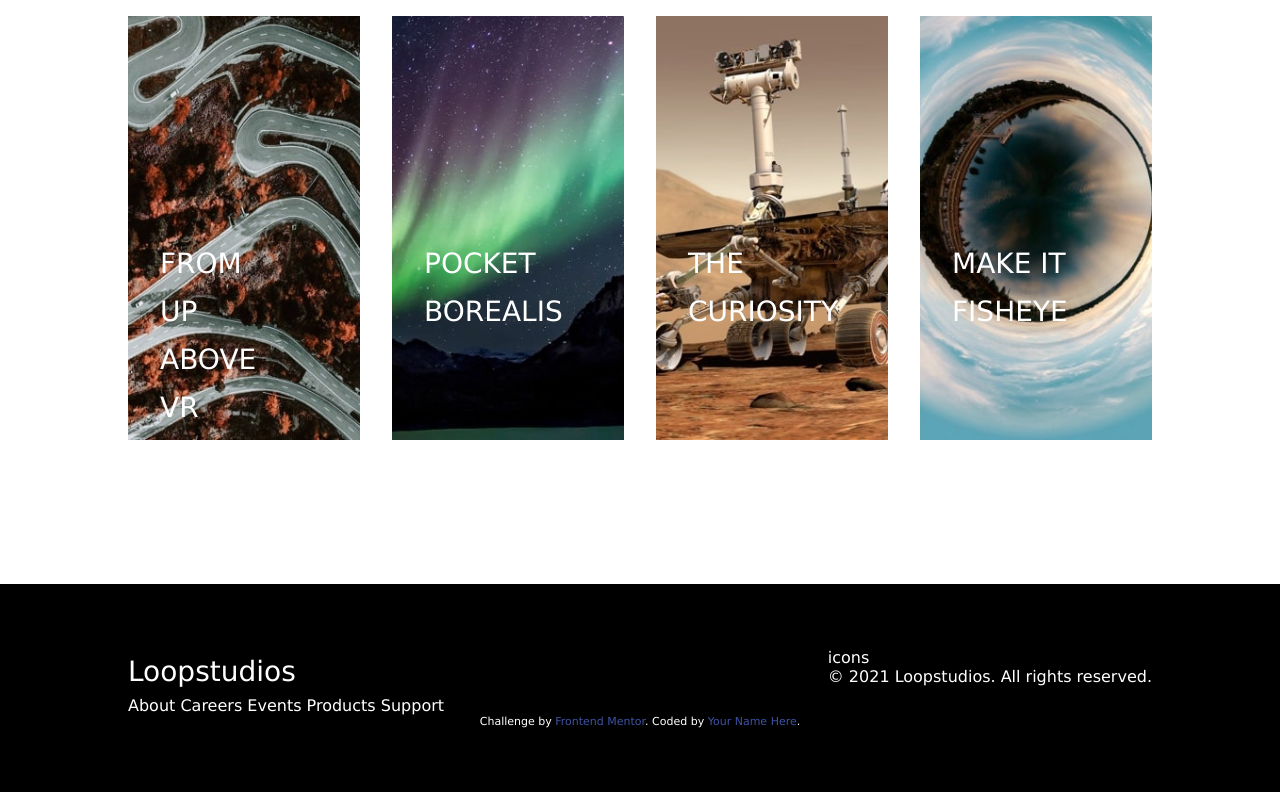
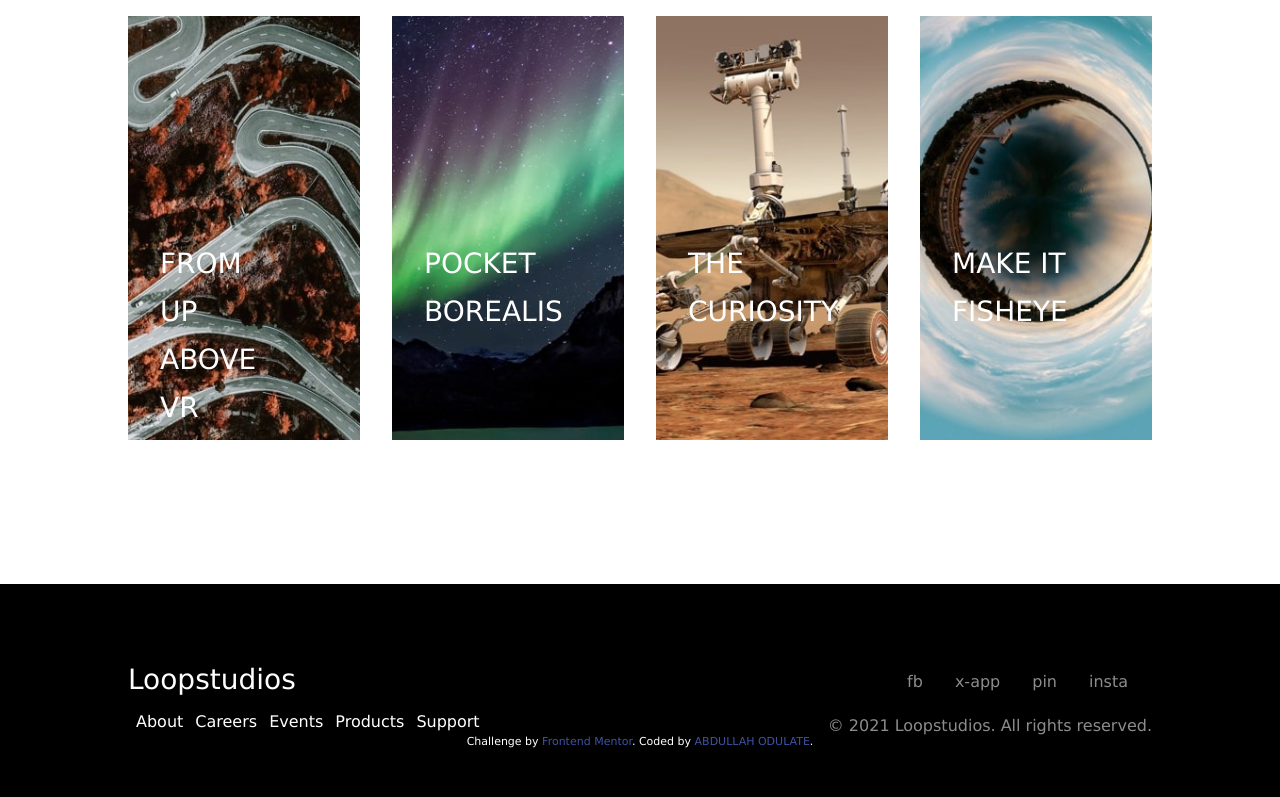
Before and after one commit to Abdul-luh/loop-studio-landing-page, a plain HTML site: page index.html in a window 1280 px wide. Shown: the part 2000-2797 px from the top of the page. Drawn offline with Linux system fonts and the light colour scheme; a web font is replaced by a local one.

Commit message:
conmenced finishing touches

```diff
--- a/index.html
+++ b/index.html
@@ -163,9 +163,9 @@
 
 		<footer>
 			<div class="content-wrap">
-				<div>
+				<div class="one">
 					<h3>Loopstudios</h3>
-					<div>
+					<div class="navigations">
 						<a href="#">About</a>
 						<a href="#">Careers</a>
 						<a href="#">Events</a>
@@ -174,8 +174,13 @@
 					</div>
 				</div>
 
-				<div>
-					<div>icons</div>
+				<div class="two">
+					<div class="socials">
+						<p>fb</p>
+						<p>x-app</p>
+						<p>pin</p>
+						<p>insta</p>
+					</div>
 					<p>© 2021 Loopstudios. All rights reserved.</p>
 				</div>
 			</div>
@@ -183,7 +188,7 @@
 				Challenge by
 				<a href="https://www.frontendmentor.io?ref=challenge" target="_blank"
 					>Frontend Mentor</a
-				>. Coded by <a href="#">Your Name Here</a>.
+				>. Coded by <a href="#">ABDULLAH ODULATE</a>.
 			</div>
 		</footer>
 		<script src="./index.js"></script>
--- a/style/style.scss
+++ b/style/style.scss
@@ -43,7 +43,7 @@ $VeryDarkGray: hsl(0, 0%, 41%);
 }
 
 h1 {
-	font-size: 3.75rem;
+	font-size: 3.5rem;
 	font-weight: 100;
 }
 h2 {
@@ -71,12 +71,12 @@ body {
 }
 
 .left {
-	left: -100vw;
+	left: -100%;
 	transition: width ease-in-out 1000ms;
 }
 .right {
 	left: 0;
-	width: 100vw;
+	width: 100%;
 	transition: width ease-in-out 1000ms;
 }
 section {
@@ -123,7 +123,7 @@ header {
 
 			height: 100vh;
 			background-color: $Black;
-			transition: width ease-in-out 500ms;
+			transition: ease-in-out 500ms;
 			.menu-head {
 				display: flex;
 				align-items: center;
@@ -173,7 +173,7 @@ header {
 		margin-right: auto;
 		.hero {
 			text-transform: uppercase;
-			padding: 2rem;
+			padding: 1rem;
 			border: 2px solid white;
 			max-width: 600px;
 		}
@@ -299,6 +299,48 @@ footer {
 		margin: 0 auto;
 		display: flex;
 		justify-content: space-between;
+		.one {
+			h3 {
+				padding: 0.5rem 0;
+			}
+			.navigations {
+				display: flex;
+				justify-content: space-between;
+				gap: 0.75rem;
+				padding: 0 0.5rem;
+				a {
+					display: block;
+					border-bottom: 1px solid transparent;
+					transition: ease-in-out 500ms;
+
+					&:hover {
+						border-bottom: 1px solid $White;
+						color: white;
+					}
+				}
+			}
+		}
+		.two {
+			text-align: right;
+			color: $DarkGray;
+
+			.socials {
+				display: flex;
+				justify-content: flex-end;
+				padding: 0.5rem;
+				p {
+					padding: 0.75rem;
+					margin: 0.25rem;
+					border-bottom: 1px solid transparent;
+					transition: ease-in-out 500ms;
+
+					&:hover {
+						border-bottom: 1px solid $White;
+						color: white;
+					}
+				}
+			}
+		}
 	}
 }
 
```
Also changed, not shown: style/style.css, style/style.min.css, 2 other files.
